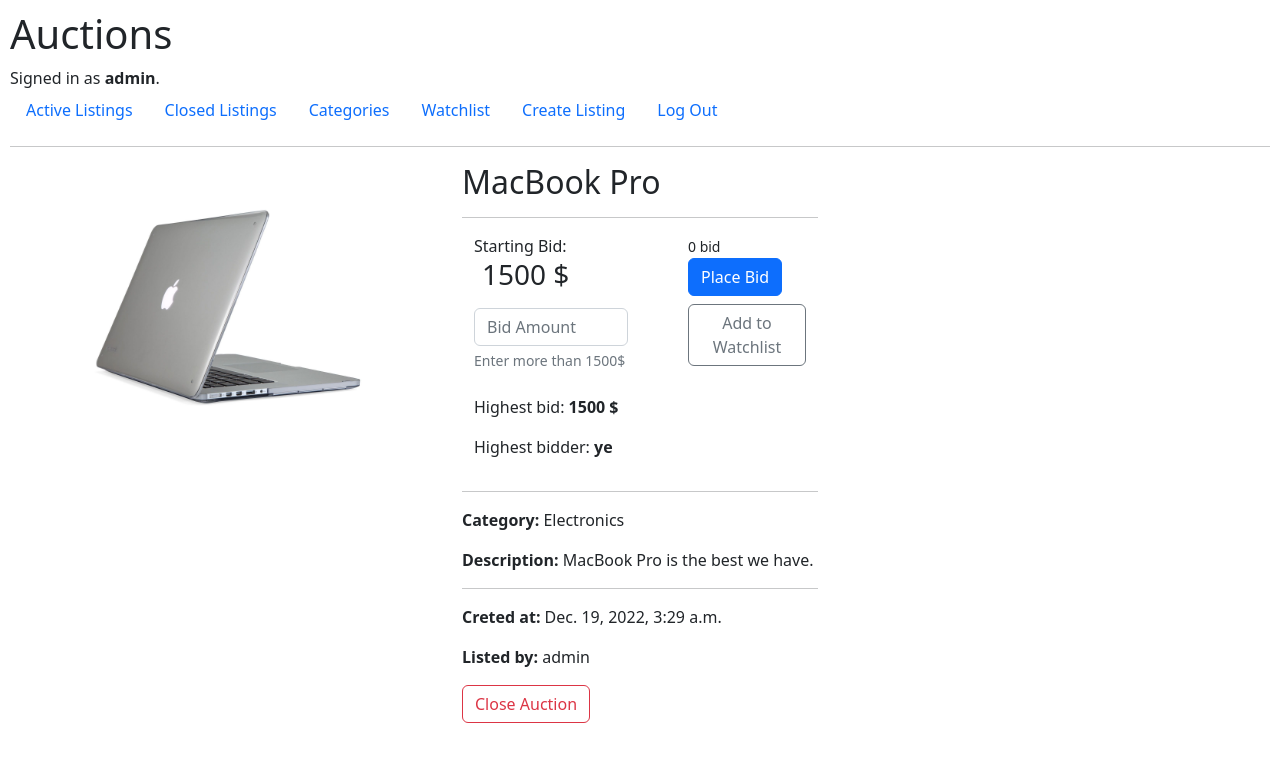
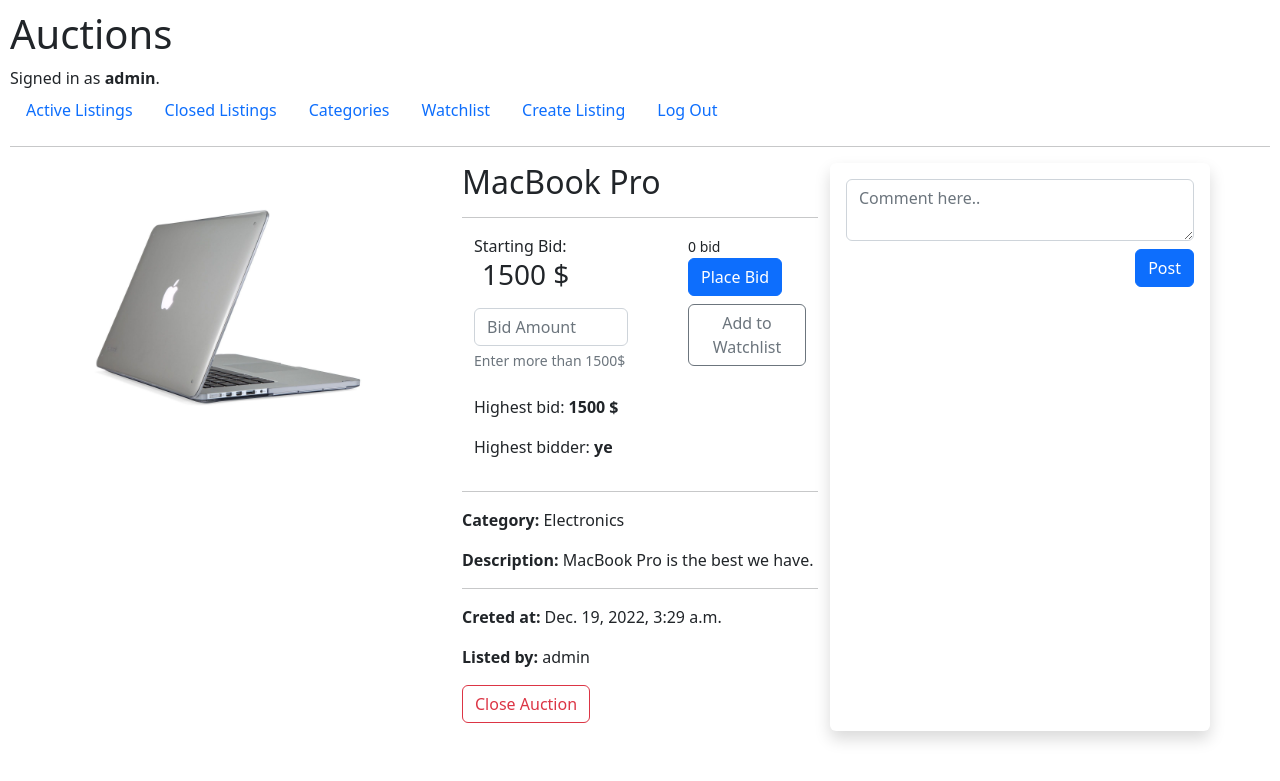
Before and after one commit to kenshin009/commerce, a Django app: a page that uses auctions/templates/auctions/layout.html in a window 1280 px wide. Shown: the top 781 px of the page. Run offline with Django 3.2, Linux system fonts and the light colour scheme; a user stored in the database is signed in; data comes from the database, SQL or seed files in the repository; both versions use the stored data as it was after the commit; data that the repository does not hold is empty; some libraries are stand-ins or nearby versions.

Commit message:
added comment feature

```diff
--- a/auctions/templates/auctions/layout.html
+++ b/auctions/templates/auctions/layout.html
@@ -29,11 +29,11 @@
             <li class="nav-item">
                 <a class="nav-link" href="{% url 'categories' %}">Categories</a>
             </li>
-
+            {% if user.is_authenticated %}
             <li class="nav-item">
                 <a class="nav-link" href="{% url 'watchlist' %}">Watchlist</a>
             </li>
-            {% if user.is_authenticated %}
+
 
                 <li class="nav-item">
                     <a class="nav-link" href="{% url 'create_listing' user.id %}">Create Listing</a>
--- a/auctions/templates/auctions/listing_detail.html
+++ b/auctions/templates/auctions/listing_detail.html
@@ -55,12 +55,36 @@
                 <hr>
                 <p><strong>Creted at: </strong>{{listing.created_at }}</p>
                 <p><strong>Listed by: </strong>{{listing.lister }}</p>
+
                 {% if check %}
                 <a href="{% url 'close_auction' listing.slug %}" type="button" class="btn btn-outline-danger mb-2">
                     Close Auction
                 </a>
                 {% endif %}
             </div>
+
+            {% if user.is_authenticated %}
+            <div class="col-12 col-lg-4 shadow rounded bg-white p-3">
+                <div class="">
+                   <form action="{% url 'comment' listing.slug %}" method="post">
+                        {% csrf_token %}
+                        <textarea class="form-control" name="cmt" placeholder="Comment here.."></textarea>
+                        <button type="submit" class="btn btn-primary float-right mt-2">Post</button>
+                    </form>
+                </div>
+                <br><br>
+                {% if comments %}
+                    {% for comment in comments %}
+                    <div class="shadow bg-white rounded-lg mt-4 px-3 ">
+                        <span class="font-weight-bold">{{ comment.user }}</span>
+                        <span class="text-muted">{{ comment.created_at }}</span>
+                        <p>{{ comment.comment }}</p>
+                    </div>
+                    {% endfor %}
+                {% endif %}
+
+            </div>
+            {% endif %}
         </div>
     </div>
 
--- a/auctions/urls.py
+++ b/auctions/urls.py
@@ -3,6 +3,7 @@
 from . import views
 
 urlpatterns = [
+    path('comment/<slug:slug>/',views.comment,name='comment'),
     path('closed-listing-detail/<slug:slug>/',views.closed_listing_detail,name='closed_listing_detail'),
     path('closed-listing/',views.closed_listing,name='closed_listing'),
     path('close-auction/<slug:slug>/',views.close_auction,name='close_auction'),
--- a/auctions/views.py
+++ b/auctions/views.py
@@ -90,9 +90,11 @@
 
 def listing_detail(request,slug):
 
+
     listing = AuctionListings.objects.get(slug=slug)
     #I called the user's own session
     watchlist_id = request.session.get('watchlist_id',None)
+    comments = Comment.objects.all()
 
     #then I access the user's specific watchlist items
     #to check if there are any items in the watchlist
@@ -107,11 +109,13 @@
         #to give permission to close the auction
         #I assign a variable to the boolean value
         check = True
+
         return render(request,'auctions/listing_detail.html',{
             'watchlist': watchlist,
             'listing': listing,
             'highest_bidder': highest_bidder,
-            'check': check
+            'check': check,
+            'comments': comments
         })
     else:
         pass
@@ -119,6 +123,7 @@
     return render(request,'auctions/listing_detail.html',{
         'watchlist': watchlist,
         'listing': listing,
+        'comments': comments
     })
 
 def categories(request):
@@ -148,15 +153,15 @@
     if request.method == 'POST':
         bid_price = request.POST.get('bid')
 
-        #check if no one has bidded yet and bid amount is greater than the base price
-        if listing.highest_bid == 0 and int(bid_price) > int(listing.starting_bid):
-            listing.highest_bid = bid_price
-            listing.save()
-            bid = Bid.objects.create(bid_price=bid_price,user=user)
-            highest_bidder = Highest_bidder.objects.create(user=bid.user)
+        # #check if no one has bidded yet and bid amount is greater than the base price
+        # if listing.highest_bid == 0 and int(bid_price) > int(listing.starting_bid):
+        #     listing.highest_bid = bid_price
+        #     listing.save()
+        #     bid = Bid.objects.create(bid_price=bid_price,user=user)
+        #     highest_bidder = Highest_bidder.objects.create(user=bid.user)
 
         #check if bid amount is not zero and greater than the base price
-        elif listing.highest_bid != 0 and int(bid_price) > int(listing.highest_bid):
+        if int(bid_price) > int(listing.highest_bid):
             listing.highest_bid = bid_price
             listing.save()
             bid = Bid.objects.create(bid_price=bid_price,user=user)
@@ -192,11 +197,12 @@
         'watchlist': watchlist,
     })
 
+@login_required
 def manage_watchlist(request,slug):
 
 
     listing = AuctionListings.objects.get(slug=slug)
-    highest_bidder = Highest_bidder.objects.get(user=request.user)
+    highest_bidder = Highest_bidder.objects.last()
     #check if listing in watchlist already present or not
     try:
         watchlist = Watchlist.objects.get(title=listing.title)
@@ -216,17 +222,10 @@
         watchlist.delete()
         del request.session['watchlist_id']
 
-        return render(request,'auctions/listing_detail.html',{
-            'listing': listing,
-            'highest_bidder': highest_bidder
-        })
+        return redirect(reverse('listing_detail',args=(listing.slug,)))
 
+    return redirect(reverse('listing_detail',args=(listing.slug,)))
 
-    return render(request,'auctions/listing_detail.html',{
-        'watchlist': watchlist,
-        'listing': listing,
-        'highest_bidder': highest_bidder
-    })
 
 def closed_listing(request):
 
@@ -244,10 +243,7 @@
     listing.delete()
     highest_bidder = Highest_bidder.objects.last()
 
-    return render(request,'auctions/closed_listing_detail.html',{
-        'closed_listing': closed_listing,
-        'highest_bidder': highest_bidder
-    })
+    return redirect(reverse('closed_listing_detail',args=(closed_listing.slug,)))
 
 def closed_listing_detail(request,slug):
 
@@ -289,3 +285,58 @@
         'winner':highest_bidder,
         'message':message
     })
+
+def comment(request,slug):
+
+    listing = AuctionListings.objects.get(slug=slug)
+
+    if request.method == 'POST':
+        cmt = request.POST.get('cmt')
+        Comment.objects.create(user=request.user,comment=cmt)
+        comments = Comment.objects.all()
+        watchlist_id = request.session.get('watchlist_id',None)
+
+        #then I access the user's specific watchlist items
+        #to check if there are any items in the watchlist
+        try:
+            watchlist = Watchlist.objects.filter(id=watchlist_id)
+            user = User.objects.get(id=request.user.id)
+        except Watchlist.DoesNotExist or User.DoesNotExist:
+            watchlist = None
+            user = None
+
+        #check if the user is the one who created the listing
+        if request.user == listing.lister:
+            highest_bidder = Highest_bidder.objects.last()
+            #to give permission to close the auction
+            #I assign a variable to the boolean value
+            check = True
+
+            return render(request,'auctions/listing_detail.html',{
+                'watchlist': watchlist,
+                'listing': listing,
+                'highest_bidder': highest_bidder,
+                'check': check,
+                'comments': comments
+            })
+
+        elif user is None:
+            return render(request,'auctions/listing_detail.html',{
+                'watchlist': watchlist,
+                'listing': listing
+            })
+
+        else:
+            highest_bidder = Highest_bidder.objects.last()
+            return render(request,'auctions/listing_detail.html',{
+                'watchlist': watchlist,
+                'listing': listing,
+                'comments': comments,
+                'highest_bidder': highest_bidder
+            })
+
+    else:
+        pass
+
+
+    return redirect(reverse('listing_detail',args=(listing.slug,)))
--- a/commerce/settings.py
+++ b/commerce/settings.py
@@ -27,7 +27,7 @@
 
 ALLOWED_HOSTS = []
 
-
+LOGIN_URL = 'login'
 # Application definition
 
 INSTALLED_APPS = [
```
Also changed, not shown: auctions/templates/auctions/closed_listing_detail.html (+17 -1 lines), db.sqlite3, media/items/Apple_AirPods_2nd_Generation_u6hGqQQ.jpg (added), media/items/Denim_Jacket.jpg (added), media/items/MacBook_Pro_OEsZHUK.jpg (added).
